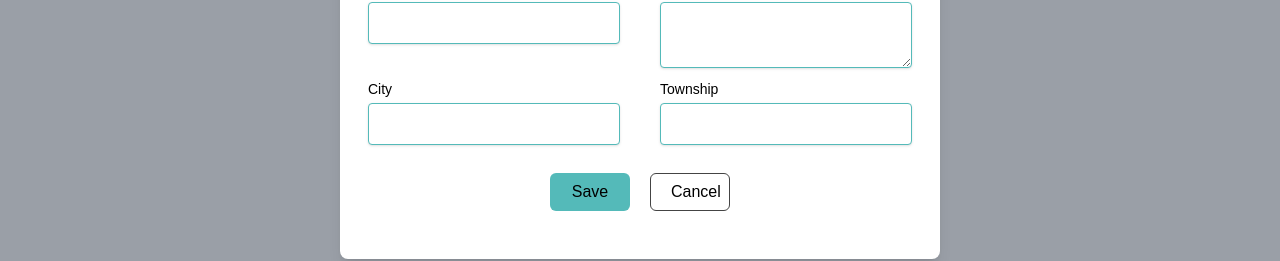
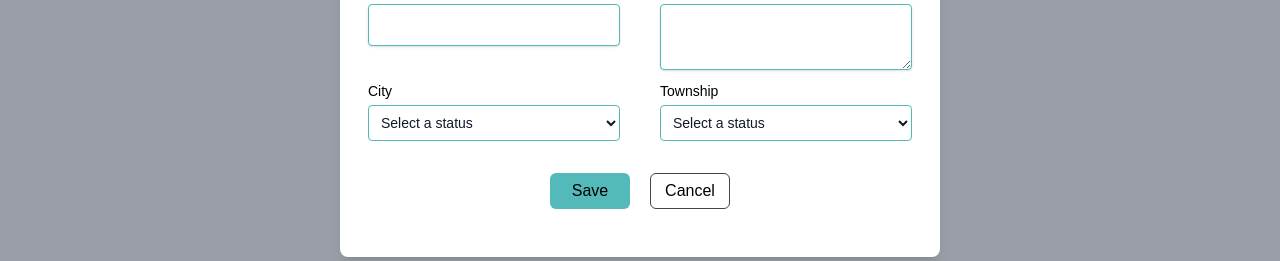
Before and after one commit to ayemyatlwin/May-Vet-Clinic-typescript, a Next.js app: page / in a window 1280 px wide. Both pictures are taken after typing "Sample" into the empty fields and a click on the button "Add new patient". Shown: the part 446-707 px from the top of the page. Built offline with nearby package versions, Linux system fonts and the light colour scheme; no server answers.

Commit message:
ui changes

```diff
--- a/src/components/CreatePatient.tsx
+++ b/src/components/CreatePatient.tsx
@@ -59,7 +59,6 @@ const CreatePatient: React.FC = () => {
       hideProgressBar: false,
       closeOnClick: true,
       pauseOnHover: true,
-      draggable: true,
       progress: undefined,
       theme: "colored",
     });
@@ -140,8 +139,8 @@ const CreatePatient: React.FC = () => {
                           <option value="" disabled>
                             Select a status
                           </option>
-                          <option value="picky_eat">picky_eater</option>
-                          <option value="allergy">allergy</option>
+                          <option value="picky_eat">Picky Eater</option>
+                          <option value="allergy">Allergy</option>
                         </select>
                       </div>
                     </div>
@@ -286,7 +285,9 @@ const CreatePatient: React.FC = () => {
                         <label className="block text-black text-sm mb-1 mt-1">
                           City
                         </label>
-                        <input
+                        <select
+                          required
+                          id="small"
                           value={patientData.city}
                           onChange={(e) =>
                             setPatientData({
@@ -294,14 +295,25 @@ const CreatePatient: React.FC = () => {
                               city: e.target.value,
                             })
                           }
-                          className="shadow appearance-none border inputBorder rounded w-full p-2 text-black"
-                        />
+                          className="block w-full p-2 mb-1 text-sm text-gray-900 border inputBorder rounded bg-inherit"
+                        >
+                          <option value="" disabled>
+                            Select a status
+                          </option>
+                          <option value="Yangon">Yangon</option>
+                          <option value="Mandalay">Mandalay</option>
+                          <option value="Bago">Bago</option>
+
+                        </select>
+
                       </div>
                       <div className="w-[50%]">
                         <label className="block text-black text-sm mb-1 mt-1">
                           Township
                         </label>
-                        <input
+                        <select
+                          required
+                          id="small"
                           value={patientData.township}
                           onChange={(e) =>
                             setPatientData({
@@ -309,8 +321,17 @@ const CreatePatient: React.FC = () => {
                               township: e.target.value,
                             })
                           }
-                          className="shadow appearance-none border inputBorder rounded w-full p-2 text-black"
-                        />
+                          className="block w-full p-2 mb-1 text-sm text-gray-900 border inputBorder rounded bg-inherit"
+                        >
+                          <option value="" disabled>
+                            Select a status
+                          </option>
+                          <option value="Pazundaung">Pazundaung</option>
+                          <option value="Myaynigone">Myaynigone</option>
+                          <option value="Hlaing">Hlaing</option>
+
+                        </select>
+
                       </div>
                     </div>
                   </form>
--- a/src/components/EditPatient.tsx
+++ b/src/components/EditPatient.tsx
@@ -231,21 +231,51 @@ const EditPatient = ({ pet }: EditPatientProps) => {
                 <div className="flex flex-row gap-10 px-7">
                   <div className="w-[50%]">
                     <label className="block text-black text-sm mb-1 mt-1">City</label>
-                    <input
-                      name="city"
+                    <select
+                      required
+                      id="small"
                       value={patientData.city}
-                      onChange={handleInputChange}
-                      className="shadow appearance-none border inputBorder rounded w-full p-2 text-black"
-                    />
+                      onChange={(e) =>
+                        setPatientData({
+                          ...patientData,
+                          city: e.target.value,
+                        })
+                      }
+                      className="block w-full p-2 mb-1 text-sm text-gray-900 border inputBorder rounded bg-inherit"
+                    >
+                      <option value="" disabled>
+                        Select a status
+                      </option>
+                      <option value="Yangon">Yangon</option>
+                      <option value="Mandalay">Mandalay</option>
+                      <option value="Bago">Bago</option>
+
+                    </select>
+
                   </div>
                   <div className="w-[50%]">
                     <label className="block text-black text-sm mb-1 mt-1">Township</label>
-                    <input
-                      name="township"
+                    <select
+                      required
+                      id="small"
                       value={patientData.township}
-                      onChange={handleInputChange}
-                      className="shadow appearance-none border inputBorder rounded w-full p-2 text-black"
-                    />
+                      onChange={(e) =>
+                        setPatientData({
+                          ...patientData,
+                          township: e.target.value,
+                        })
+                      }
+                      className="block w-full p-2 mb-1 text-sm text-gray-900 border inputBorder rounded bg-inherit"
+                    >
+                      <option value="" disabled>
+                        Select a status
+                      </option>
+                      <option value="Pazundaung">Pazundaung</option>
+                      <option value="Myaynigone">Myaynigone</option>
+                      <option value="Hlaing">Hlaing</option>
+
+                    </select>
+
                   </div>
                 </div>
               </form>
--- a/src/components/Overview.tsx
+++ b/src/components/Overview.tsx
@@ -15,7 +15,7 @@ interface OverviewProps {
 
 }
 
-const Overview: React.FC<OverviewProps> = ({ handleSearchInputChange, setSelectedStatus }) => {
+const Overview: React.FC<OverviewProps> = ({ handleSearchInputChange, setSelectedStatus, setData }) => {
     const { selectedRow, setSelectedRow, searchQuery } = useAppContext();
 
     const rowChangeHandler = (value: string) => {
@@ -43,6 +43,8 @@ const Overview: React.FC<OverviewProps> = ({ handleSearchInputChange, setSelecte
                             setSelectedStatus={setSelectedStatus}
                             valueOne="allergy"
                             valueTwo="picky_eat"
+                            viewOne="Picky Eater"
+                            viewTwo="Allergy"
 
                         />
                         <SelectSmall
--- a/src/components/Pagination.tsx
+++ /dev/null
@@ -1,46 +0,0 @@
-import { dataTypes } from "@/pages";
-import React from "react";
-import { BiChevronLeft, BiChevronRight } from "react-icons/bi";
-
-interface PaginationProps {
-    setData: (data: dataTypes[]) => void;
-    rowsPerPage: number;
-    data?: dataTypes[];
-}
-
-const Pagination: React.FC<PaginationProps> = ({ setData, rowsPerPage, data }) => {
-    const skipTen = () => {
-        // data &&
-        //     setData(data?.slice(rowsPerPage - 1, data?.length - 1));
-        // const next = data?.slice(rowsPerPage - 1, data.length - 1)
-        // console.log(next);
-
-
-    };
-    const revTen = () => {
-        // data && setData(data?.slice(0, 10));
-        // const back = data?.slice(0, 10);
-        // console.log(back);
-
-    };
-
-    return (
-        <div>
-            <section className="w-full">
-                <div className="flex items-center rounded">
-                    <BiChevronLeft
-                        onClick={() => revTen()}
-                        className="pagination-btn cursor-pointer w-8 h-7 p-1"
-                    />
-
-                    <BiChevronRight
-                        onClick={() => skipTen()}
-                        className="pagination-btn cursor-pointer w-8 h-7 p-1"
-                    />
-                </div>
-            </section>
-        </div>
-    );
-};
-
-export default Pagination;
--- a/src/components/SelectSmall.tsx
+++ b/src/components/SelectSmall.tsx
@@ -7,6 +7,8 @@ interface SelectSmallProps {
     valueOne: string;
     valueTwo: string;
     valueThree?: string;
+    viewOne?: string;
+    viewTwo?: string;
     setSelectedStatus: React.Dispatch<React.SetStateAction<string>>;
 }
 
@@ -15,6 +17,8 @@ export default function SelectSmall({
     valueOne,
     valueTwo,
     valueThree,
+    viewOne,
+    viewTwo,
     setSelectedStatus
 }: SelectSmallProps) {
 
@@ -35,9 +39,9 @@ export default function SelectSmall({
 
                 <option value={val}>{val}</option>
 
-                <option value={valueOne}>{valueOne}</option>
+                <option value={valueOne}>{viewOne ? viewOne : valueOne}</option>
 
-                <option value={valueTwo}>{valueTwo}</option>
+                <option value={valueTwo}>{viewTwo ? viewTwo : valueTwo}</option>
 
                 {valueThree && <option value={valueThree}>{valueThree}</option>}
             </select>
--- a/src/components/Table.tsx
+++ b/src/components/Table.tsx
@@ -1,4 +1,4 @@
-import React, { useState, useEffect } from "react";
+import React, { useState } from "react";
 import Image from "next/image";
 import allergy from "../images/allergy.png";
 import picky_eater from "../images/picky_eater.png";
@@ -11,7 +11,6 @@ import EditPatient from "./EditPatient";
 import { toast } from 'react-toastify';
 import 'react-toastify/dist/ReactToastify.css';
 import { CircularProgress } from "@mui/material";
-import Pagination from "./Pagination";
 import { dataTypes } from "@/pages";
 import { useAppContext } from "@/context/AppContext";
 
@@ -69,6 +68,11 @@ const Table: React.FC<TableProps> = ({ data, setData, filteredPets, selectedData
           await axios.delete(
             `https://patient-list-w0nz.onrender.com/patients/${id}`
           );
+          toast.error("delected successfully!", {
+            position: "bottom-left",
+            autoClose: 300,
+            theme: "colored",
+          });
         } catch (error) {
           Swal.fire(
             "Error",
@@ -114,7 +118,7 @@ const Table: React.FC<TableProps> = ({ data, setData, filteredPets, selectedData
                 <th className="headerText p-2">Date of Birth</th>
                 <th className="headerText p-2">Contact No</th>
                 <th className="headerText p-2">Address</th>
-                <th className="headerText p-2">Actions</th>
+                <th className="headerText p-2"></th>
               </tr>
             </thead>
             <tbody>
@@ -319,19 +323,7 @@ const Table: React.FC<TableProps> = ({ data, setData, filteredPets, selectedData
           </table>
         )}
       </div>
-      <div className="flex justify-center items-center my-5">
-        {rowsPerPage == 20 ? (
-          <></>
-        ) : (
-          <>
-            <Pagination
-              data={data}
-              setData={setData}
-              rowsPerPage={rowsPerPage}
-            />
-          </>
-        )}
-      </div>
+
     </>
   );
 };
--- a/src/pages/index.tsx
+++ b/src/pages/index.tsx
@@ -33,8 +33,6 @@ export default function Home() {
     getData();
   }, [data])
 
-
-
   const handleSearchInputChange = (e: ChangeEvent<HTMLInputElement>) => {
     setSearchQuery(e.target.value);
   };
--- a/src/styles/globals.css
+++ b/src/styles/globals.css
@@ -133,7 +133,6 @@ nav {
 }
 .cancel-btn {
   border: 1px solid var(--subtitle-color);
-  padding: 6px 20px;
 }
 
 .pagination-btn {
```
